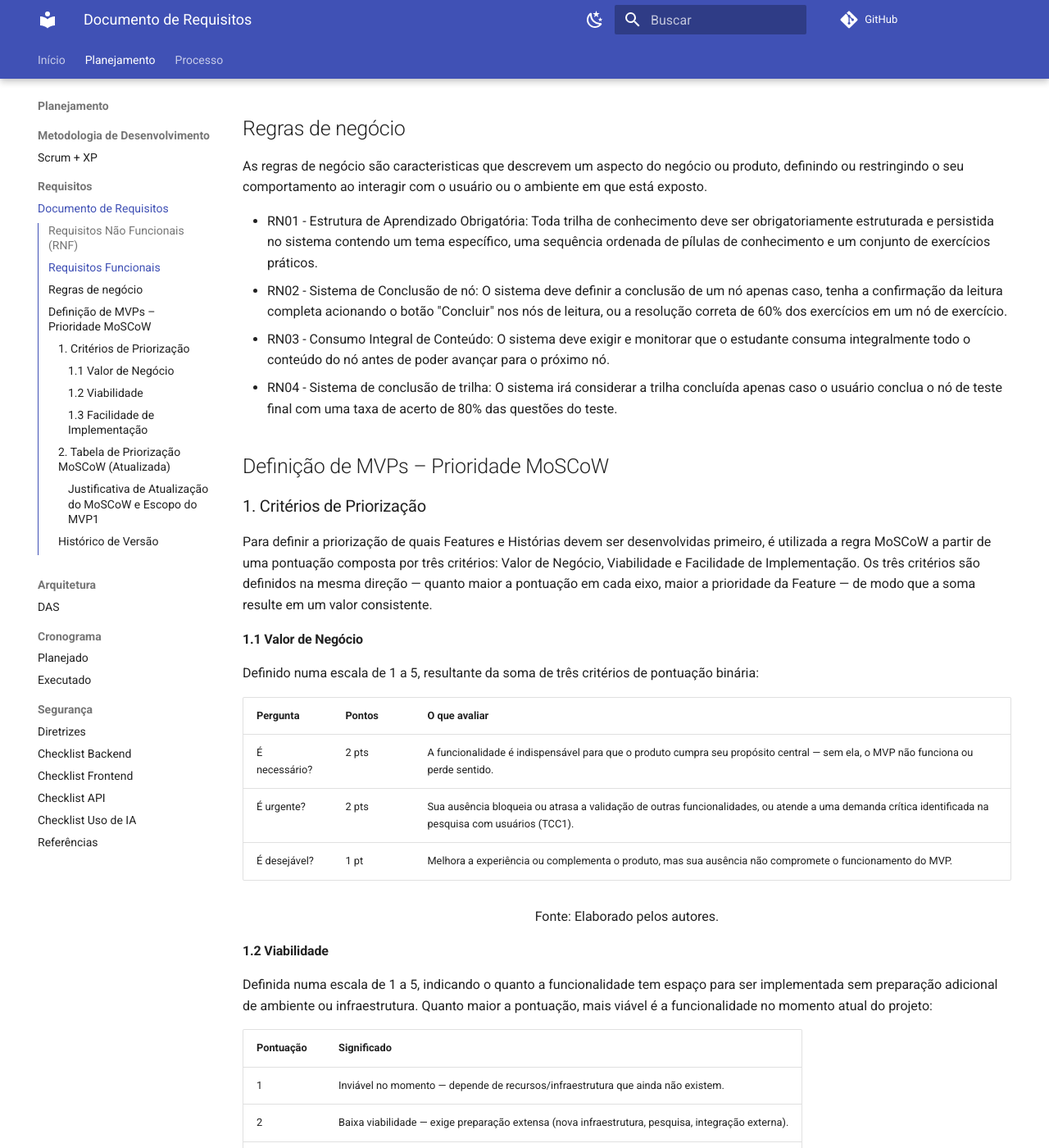
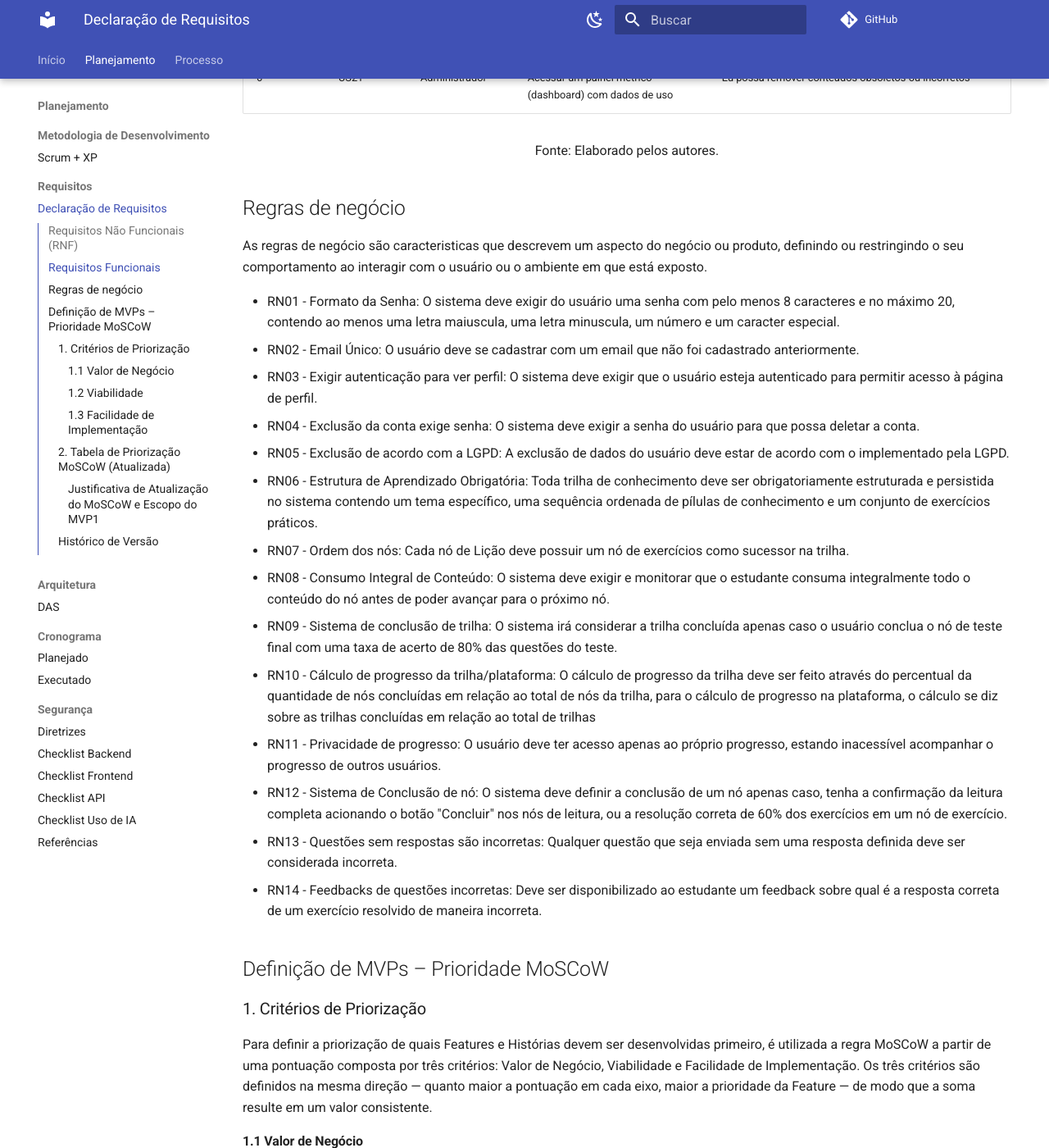
Before and after one commit to CedisUnB/AEGIS, an MkDocs documentation site: the page built from docs/planning/requirements/docs_requisitos_v2.md, in a window 1280 px wide and 1400 px high, scrolled down 2624 px. Shown: the whole window at 82% size. Built offline with MkDocs 1.6.1 and Material for MkDocs 9.7.7, drawn with Linux system fonts in a browser that asks for light colours; comment, search, counter and statistics services are not loaded; some of the changed text lies outside the part shown.

Commit message:
docs: atualizar critérios de aceitação, regras de negócio e requisitos não funcionais

```diff
--- a/docs/planning/requirements/docs_requisitos_v2.md
+++ b/docs/planning/requirements/docs_requisitos_v2.md
@@ -6,11 +6,10 @@ Os Requisitos Não Funcionais especificam características e restrições de qua
 
 | ID | Categoria | Descrição |
 |---|---|---|
-| RNF01 | Segurança | O sistema deve ser seguro, protegendo os dados dos usuários contra vulnerabilidades web e garantir controle de acesso restrito (impedindo que usuários acessem rotas do administrador). |
-| RNF02 | Usabilidade | A interface da aplicação (feita em React) deve ser responsiva, adaptando-se perfeitamente a diferentes tamanhos de tela (desktop, tablets e smartphones). |
-| RNF03 | Desempenho | O sistema deve processar o *feedback* das avaliações de código e quizzes com tempo de resposta de até 3 segundos. |
-| RNF04 | Suportabilidade | A arquitetura do sistema deve ser projetada de forma modular e extensível, permitindo a implementação futura de novas features (funcionalidades) com o mínimo de impacto e refatoração no código existente. |
-| RNF05 | Implementação | O ambiente de implantação/banco de dados deve ser configurado para que a única conta de administrador seja criada automaticamente durante a inicialização do sistema, tornando-a previamente disponível para uso. |
+| RNF01 | Segurança | As senhas devem ser armazenadas com criptografia de hash unidirecional. A API não deve retornar dados sensíveis (hashes/tokens) no payload. Acessos não autenticados a rotas privadas devem retornar HTTP 401 (Unauthorized), e acessos de estudantes a rotas de administrador devem retornar HTTP 403 (Forbidden). Alterações de dados sensíveis devem invalidar o token atual, exigindo reautenticação. A exclusão de contas deve aplicar soft delete (anonimização LGPD) e revogar sessões no servidor. A correção de testes deve ocorrer exclusivamente via validação server-side. |
+| RNF02 | Usabilidade | A interface (React/Next.js) deve renderizar sem gerar rolagem horizontal ou quebra de componentes em resoluções de tela variando de 320px (smartphones) a 1920px (desktops). Em caso de falha de validação em formulários, o sistema deve preservar 100% dos dados já preenchidos pelo usuário. Mensagens de sucesso ou erro (toasts) devem permanecer visíveis para leitura antes de desaparecerem automaticamente (ex: auto-dismiss de 3 segundos). |
+| RNF03 | Suportabilidade | O sistema deve implementar separação de responsabilidades em camadas distintas (Camada de Repositório, Serviços e Server Actions), utilizando um cliente de banco de dados singleton (Prisma). A adição de novas trilhas ou tipos de exercícios não deve exigir modificação nos módulos centrais de autenticação ou conexão com o banco de dados. |
+| RNF04 | Implementação | O sistema deve executar um script de seed (povoamento automático) no banco de dados (MySQL) durante o processo de inicialização ou deploy. Este script deve garantir a criação de 1 (uma) conta de administrador padrão com credenciais válidas e senha já em formato hash, disponibilizando-a para acesso imediato no primeiro uso do ambiente. |
 
 <center>
     Fonte: Elaborado pelos autores.
@@ -61,10 +60,21 @@ Os Requisitos Funcionais especificam o que é esperado de funcionalidades e cara
 
 As regras de negócio são caracteristicas que descrevem um aspecto do negócio ou produto, definindo ou restringindo o seu comportamento ao interagir com o usuário ou o ambiente em que está exposto.
 
-- RN01 - Estrutura de Aprendizado Obrigatória: Toda trilha de conhecimento deve ser obrigatoriamente estruturada e persistida no sistema contendo um tema específico, uma sequência ordenada de pílulas de conhecimento e um conjunto de exercícios práticos.
-- RN02 - Sistema de Conclusão de nó: O sistema deve definir a conclusão de um nó apenas caso, tenha a confirmação da leitura completa acionando o botão "Concluir" nos nós de leitura, ou a resolução correta de 60% dos exercícios em um nó de exercício.
-- RN03 - Consumo Integral de Conteúdo: O sistema deve exigir e monitorar que o estudante consuma integralmente todo o conteúdo do nó antes de poder avançar para o próximo nó.
-- RN04 - Sistema de conclusão de trilha: O sistema irá considerar a trilha concluída apenas caso o usuário conclua o nó de teste final com uma taxa de acerto de 80% das questões do teste.
+- RN01 - Formato da Senha: O sistema deve exigir do usuário uma senha com pelo menos 8 caracteres e no máximo 20, contendo ao menos uma letra maiuscula, uma letra minuscula, um número e um caracter especial.
+- RN02 - Email Único: O usuário deve se cadastrar com um email que não foi cadastrado anteriormente.
+- RN03 - Exigir autenticação para ver perfil: O sistema deve exigir que o usuário esteja autenticado para permitir acesso à página de perfil.
+- RN04 - Exclusão da conta exige senha: O sistema deve exigir a senha do usuário para que possa deletar a conta.
+- RN05 - Exclusão de acordo com a LGPD: A exclusão de dados do usuário deve estar de acordo com o implementado pela LGPD.
+- RN06 - Estrutura de Aprendizado Obrigatória: Toda trilha de conhecimento deve ser obrigatoriamente estruturada e persistida no sistema contendo um tema específico, uma sequência ordenada de pílulas de conhecimento e um conjunto de exercícios práticos.
+- RN07 - Ordem dos nós: Cada nó de Lição deve possuir um nó de exercícios como sucessor na trilha.
+- RN08 - Consumo Integral de Conteúdo: O sistema deve exigir e monitorar que o estudante consuma integralmente todo o conteúdo do nó antes de poder avançar para o próximo nó.
+- RN09 - Sistema de conclusão de trilha: O sistema irá considerar a trilha concluída apenas caso o usuário conclua o nó de teste final com uma taxa de acerto de 80% das questões do teste.
+- RN10 - Cálculo de progresso da trilha/plataforma: O cálculo de progresso da trilha deve ser feito através do percentual da quantidade de nós concluídas em relação ao total de nós da trilha, para o cálculo de progresso na plataforma, o cálculo se diz sobre as trilhas concluídas em relação ao total de trilhas
+- RN11 - Privacidade de progresso: O usuário deve ter acesso apenas ao próprio progresso, estando inacessível acompanhar o progresso de outros usuários.
+- RN12 - Sistema de Conclusão de nó: O sistema deve definir a conclusão de um nó apenas caso, tenha a confirmação da leitura completa acionando o botão "Concluir" nos nós de leitura, ou a resolução correta de 60% dos exercícios em um nó de exercício.
+- RN13 - Questões sem respostas são incorretas: Qualquer questão que seja enviada sem uma resposta definida deve ser considerada incorreta.
+- RN14 - Feedbacks de questões incorretas: Deve ser disponibilizado ao estudante um feedback sobre qual é a resposta correta de um exercício resolvido de maneira incorreta.
+
 
 ## Definição de MVPs – Prioridade MoSCoW
 
@@ -147,8 +157,9 @@ Durante a fase de detalhamento e refinamento das histórias de usuário, a equip
 ---
 
 ### Histórico de Versão
-Data     | Versão | Descrição | Autor | Revisor
--------- | ------ | --------- | ----- | ---------
-27/09/26 | 1.0 | Inclusão do documento no git pages | [Pedro Henrique](https://github.com/phmelosilva) | [João Pedro Morbeck](https://github.com/uMorbeck)
-29/09/26 | 1.1 | Alteração no nome da feature 4, adição das regras de negócio e mudanças nos requisitos funcionais das features 2 e 4 | [João Pedro Morbeck](https://github.com/uMorbeck) |  [Pedro Henrique](https://github.com/phmelosilva)
-01/10/26 | 1.2 | Despriorização da Feature 5 (Guias de Revisão), alteração do MoSCoW e ajustes nas Histórias de Usuário | [Pedro Henrique](https://github.com/phmelosilva) | [João Pedro Morbeck](https://github.com/uMorbeck)
+| Data     | Versão | Descrição | Autor | Revisor |
+| -------- | ------ | --------- | ----- | ------- |
+| 27/09/26 | 1.0 | Inclusão do documento no git pages | [Pedro Henrique](https://github.com/phmelosilva) | [João Pedro Morbeck](https://github.com/uMorbeck) |
+| 29/09/26 | 1.1 | Alteração no nome da feature 4, adição das regras de negócio e mudanças nos requisitos funcionais das features 2 e 4 | [João Pedro Morbeck](https://github.com/uMorbeck) |  [Pedro Henrique](https://github.com/phmelosilva) |
+| 01/10/26 | 1.2 | Despriorização da Feature 5 (Guias de Revisão), alteração do MoSCoW e ajustes nas Histórias de Usuário | [Pedro Henrique](https://github.com/phmelosilva) | [João Pedro Morbeck](https://github.com/uMorbeck) |
+| 15/11/26 | 1.3 | Alterações nas regras de negócio e requisitos não funcionais | [João Pedro Morbeck](https://github.com/uMorbeck) | [Pedro Henrique](https://github.com/phmelosilva) |
--- a/mkdocs.yml
+++ b/mkdocs.yml
@@ -49,7 +49,7 @@ nav:
       - Metodologia de Desenvolvimento:
           - Scrum + XP: planning/development/methodology.md
       - Requisitos:
-          - Documento de Requisitos: planning/requirements/docs_requisitos_v2.md
+          - Declaração de Requisitos: planning/requirements/docs_requisitos_v2.md
       - Arquitetura:
           - DAS: planning/architecture/software-architecture-document.md
       - Cronograma:
```
Also changed, not shown: docs/process/sprints/sprint_1.md (+7 -7 lines), docs/process/sprints/sprint_2.md (+7 -7 lines), docs/process/sprints/sprint_3.md (+9 -9 lines), docs/process/sprints/sprint_4.md (+4 -4 lines).
